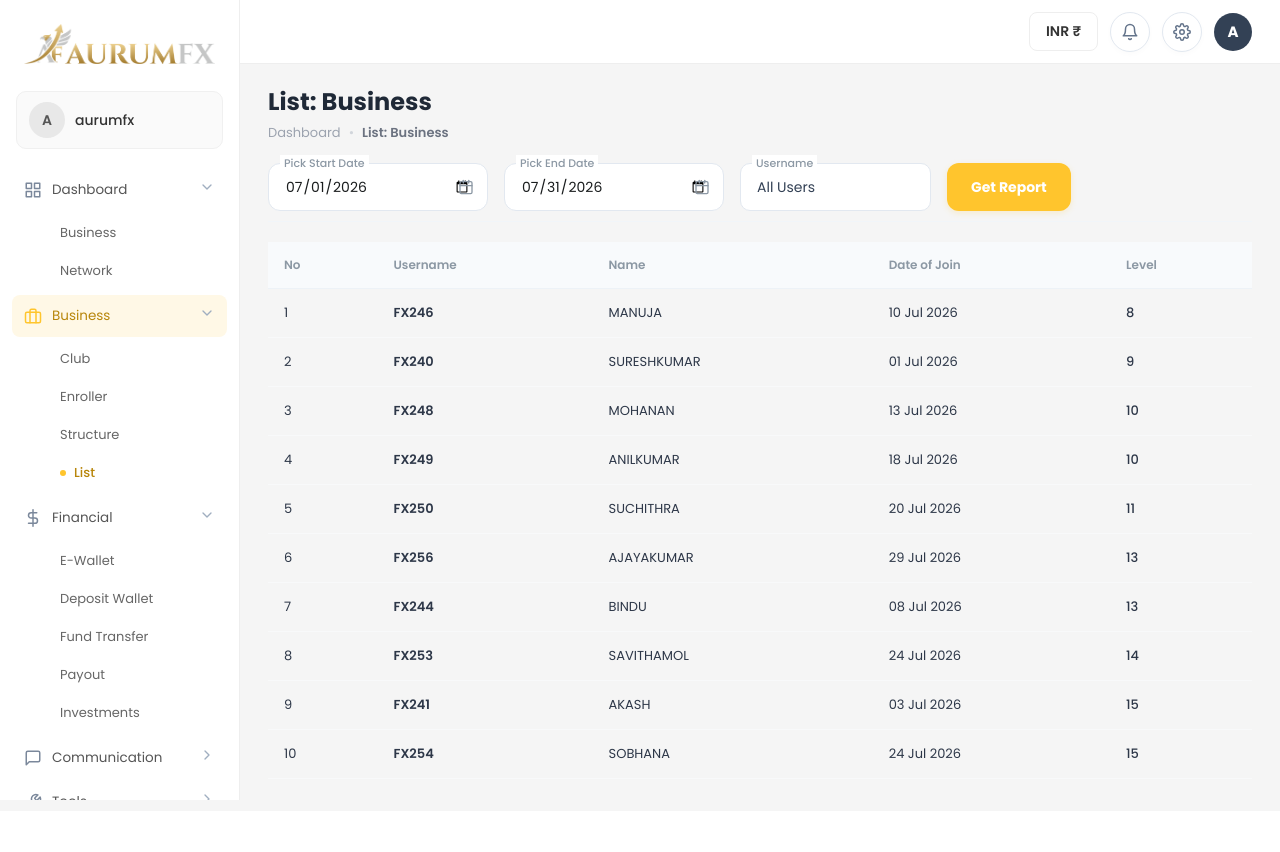
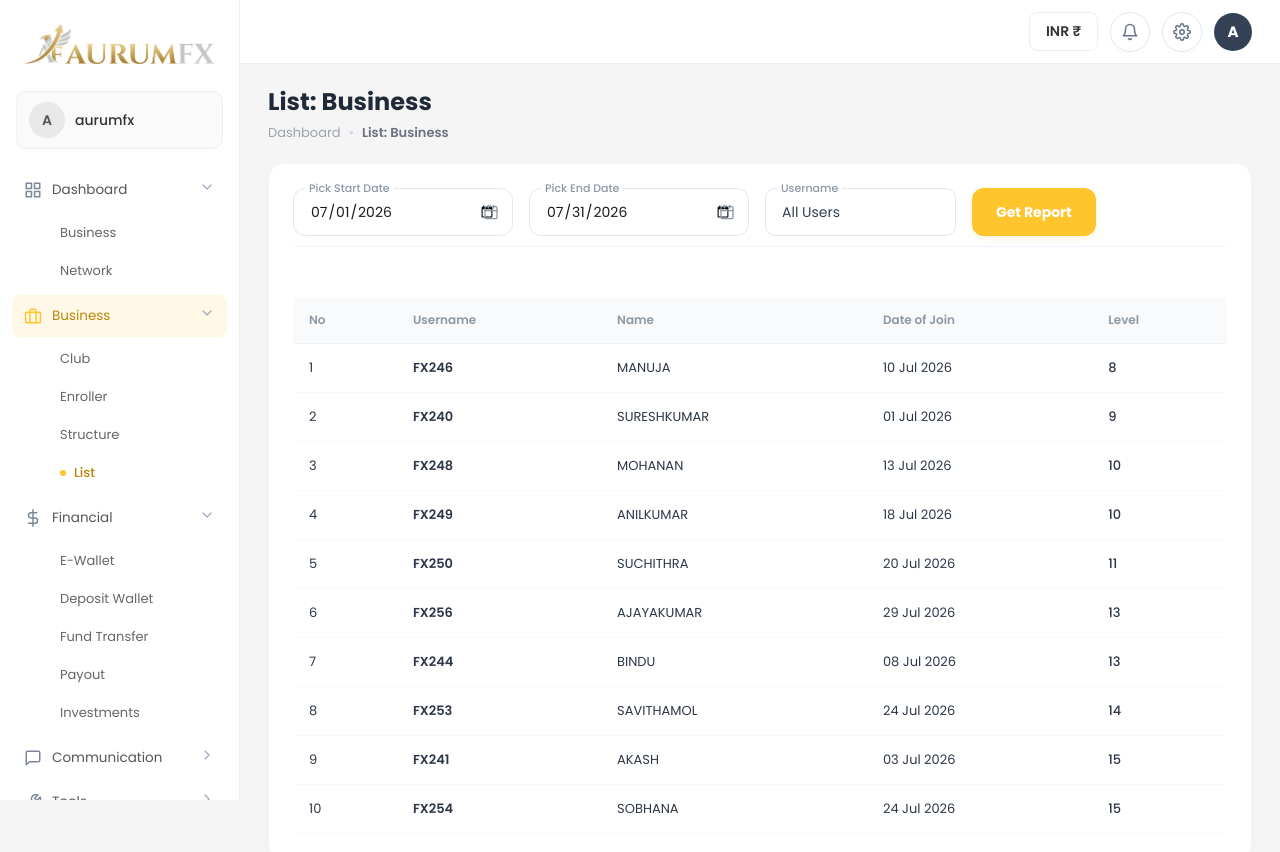
Before and after one commit to aurumfx-software/aurumfx_frontend, a React (Vite) app: page /admin/business/list in a window 1280 px wide. Shown: the top 852 px of the page. Before the commit the page ends 811 px from the top, so only its background shows below. Built offline with nearby package versions, Linux system fonts and the light colour scheme; no server answers; sample sign-in values are in the browser's storage.

Commit message:
Enroler list

```diff
--- a/src/pages/admin/genealogy/EnrollerBusiness.jsx
+++ b/src/pages/admin/genealogy/EnrollerBusiness.jsx
@@ -41,7 +41,7 @@ function AdminEnrollerBusiness() {
           </div>
         </div>
 
-        <div className="admin-tree-card full-width-card">
+        <div className="list-page-card">
           <div className="admin-tree-toolbar">
             <input
               type="text"
--- a/src/pages/admin/genealogy/ListBusiness.css
+++ b/src/pages/admin/genealogy/ListBusiness.css
@@ -106,3 +106,16 @@
   font-weight: 700;
   color: #ffc52d;
 }
+
+.list-page-card {
+  background: #ffffff;
+  border: 1px solid #f1f5f9;
+  border-radius: 16px;
+  padding: 24px;
+  box-shadow: 0 4px 16px rgba(0, 0, 0, 0.02);
+  display: flex;
+  flex-direction: column;
+  gap: 20px;
+  width: 100%;
+  box-sizing: border-box;
+}
--- a/src/pages/admin/genealogy/StructureBusiness.jsx
+++ b/src/pages/admin/genealogy/StructureBusiness.jsx
@@ -19,7 +19,7 @@ function AdminStructureBusiness() {
           </div>
         </div>
 
-        <div className="admin-tree-card full-width-card">
+        <div className="list-page-card">
           <div className="admin-tree-toolbar">
             <input
               type="text"
--- a/src/pages/user/genealogy/EnrollerBusiness.jsx
+++ b/src/pages/user/genealogy/EnrollerBusiness.jsx
@@ -55,7 +55,7 @@ function EnrollerBusiness() {
         </div>
 
         {/* Main Card */}
-        <div className="tree-card full-width-card">
+        <div className="list-page-card">
           {/* Top Search Controls */}
           <div className="tree-search-form">
             <input
--- a/src/pages/user/genealogy/ListBusiness.css
+++ b/src/pages/user/genealogy/ListBusiness.css
@@ -115,3 +115,16 @@
   font-weight: 500;
   color: #64748b;
 }
+
+.list-page-card {
+  background: #ffffff;
+  border: 1px solid #f1f5f9;
+  border-radius: 16px;
+  padding: 24px;
+  box-shadow: 0 4px 16px rgba(0, 0, 0, 0.02);
+  display: flex;
+  flex-direction: column;
+  gap: 20px;
+  width: 100%;
+  box-sizing: border-box;
+}
--- a/src/pages/user/genealogy/StructureBusiness.jsx
+++ b/src/pages/user/genealogy/StructureBusiness.jsx
@@ -33,7 +33,7 @@ function StructureBusiness() {
         </div>
 
         {/* Main Card */}
-        <div className="tree-card full-width-card">
+        <div className="list-page-card">
           {/* Top Search Controls */}
           <div className="tree-search-form">
             <input
```
